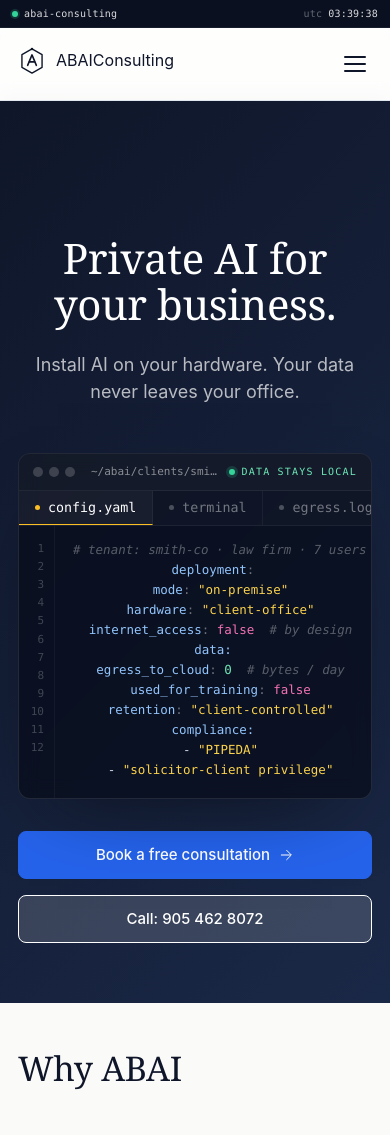
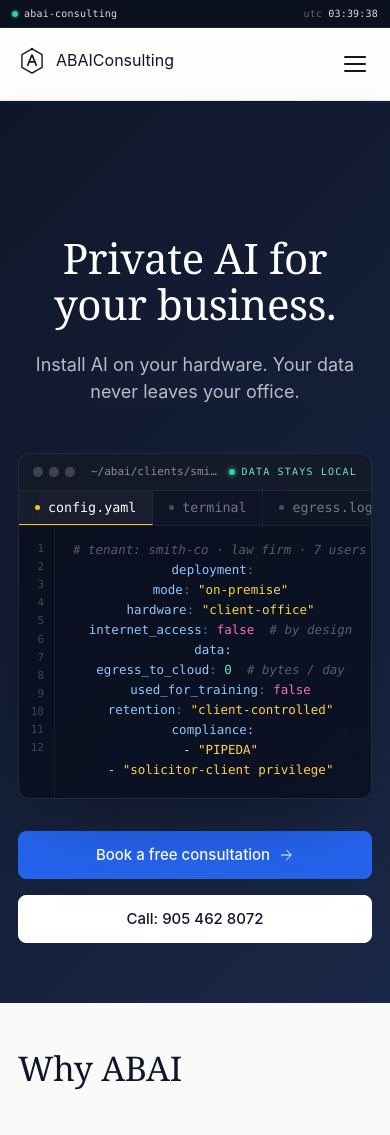
Before and after one commit to abbasbukhari/abai, a React (Vite) app: page / in a window 390 px wide. Shown: the top 1135 px of the page. Built offline with nearby package versions, Linux system fonts and the light colour scheme.

Commit message:
Simplify phone button: solid white background with dark text

```diff
--- a/src/components/HeroSimple.jsx
+++ b/src/components/HeroSimple.jsx
@@ -30,10 +30,9 @@ export default function Hero({ onCtaClick }) {
                 display: "flex",
                 justifyContent: "center",
                 lineHeight: 1,
-                backgroundColor: "rgba(255, 255, 255, 0.15)",
-                color: "#fff",
-                borderColor: "#fff",
-                borderWidth: "1px"
+                backgroundColor: "#fff",
+                color: "#0F1629",
+                borderColor: "#fff"
               }}
             >
               Call: 905 462 8072
```
